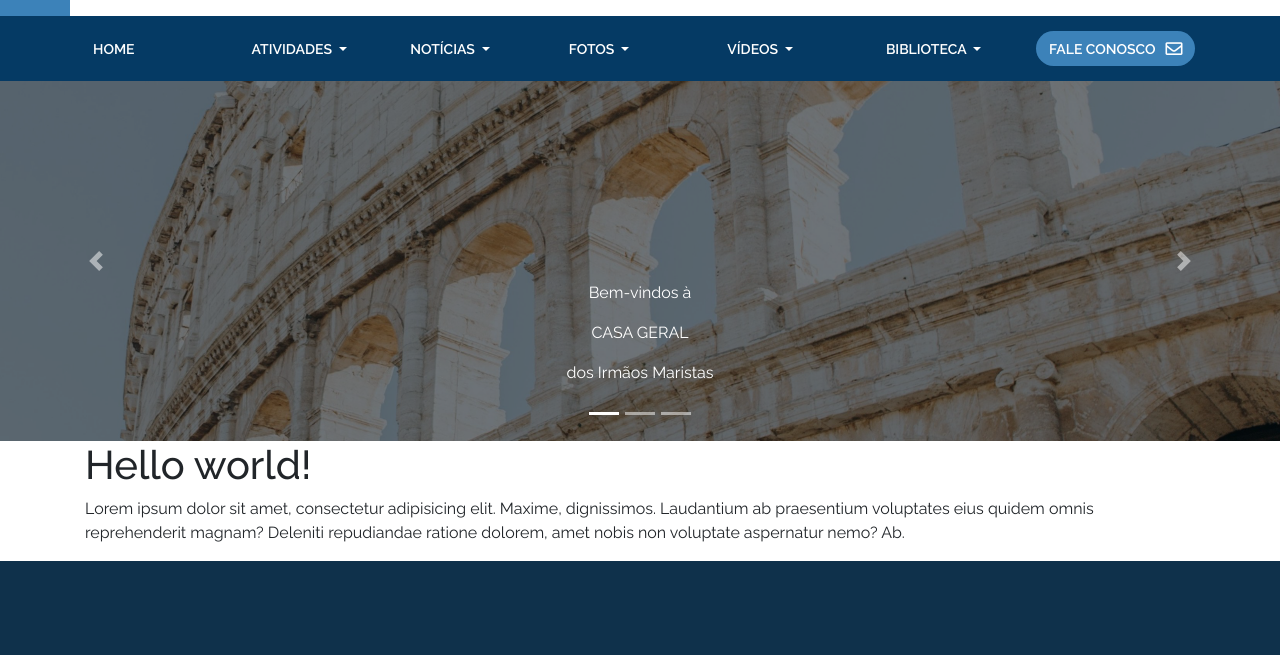
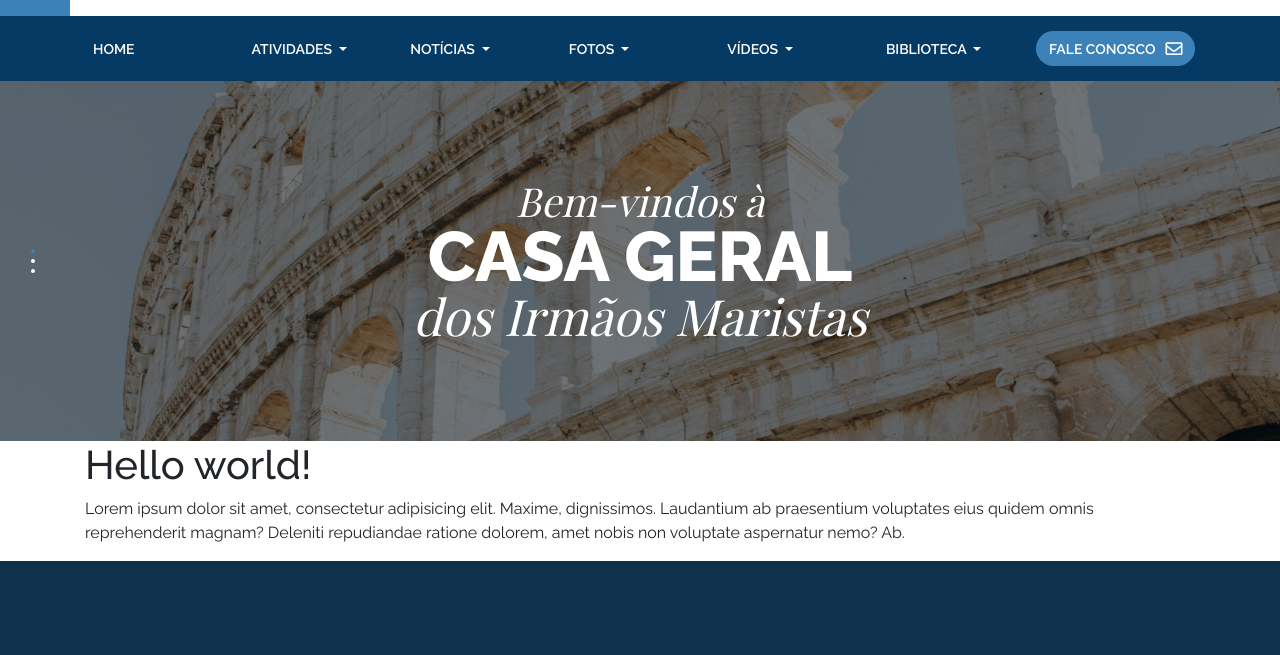
Before and after one commit to jpcmf/ui-marista, a website built with webpack: page main.html in a window 1280 px wide. Shown: the part 94-749 px from the top of the page. Built offline with nearby package versions, Linux system fonts and the light colour scheme.

Commit message:
Add carousel styles

```diff
--- a/main.html
+++ b/main.html
@@ -427,33 +427,43 @@
 
   <main>
     <section class="mc-bannerfull">
-      <div id="carouselExampleIndicators" class="carousel slide" data-ride="carousel">
+      <div id="homeCarouselIndicators" class="carousel slide" data-ride="carousel">
         <ol class="carousel-indicators">
-          <li data-target="#carouselExampleIndicators" data-slide-to="0" class="active"></li>
-          <li data-target="#carouselExampleIndicators" data-slide-to="1"></li>
-          <li data-target="#carouselExampleIndicators" data-slide-to="2"></li>
+          <li data-target="#homeCarouselIndicators" data-slide-to="0" class="active"></li>
+          <li data-target="#homeCarouselIndicators" data-slide-to="1"></li>
+          <li data-target="#homeCarouselIndicators" data-slide-to="2"></li>
         </ol>
         <div class="carousel-inner">
           <div class="carousel-item active">
             <img class="d-block w-100" src="/src/images/banner-home.png" alt="First slide">
-            <div class="carousel-caption d-none d-md-block">
-              <p>Bem-vindos à</p>
-              <p>CASA GERAL</p>
-              <p>dos Irmãos Maristas</p>
+            <div class="carousel-caption d-none d-md-block ">
+              <p class="mc-bannerfull__txt1">Bem-vindos à</p>
+              <p class="mc-bannerfull__txt2">CASA GERAL</p>
+              <p class="mc-bannerfull__txt3">dos Irmãos Maristas</p>
             </div>
           </div>
           <div class="carousel-item">
             <img class="d-block w-100" src="/src/images/banner-home.png" alt="Second slide">
+            <div class="carousel-caption d-none d-md-block ">
+              <p class="mc-bannerfull__txt1">Bem-vindos à</p>
+              <p class="mc-bannerfull__txt2">CASA GERAL</p>
+              <p class="mc-bannerfull__txt3">dos Irmãos Maristas</p>
+            </div>
           </div>
           <div class="carousel-item">
             <img class="d-block w-100" src="/src/images/banner-home.png" alt="Third slide">
+            <div class="carousel-caption d-none d-md-block ">
+              <p class="mc-bannerfull__txt1">Bem-vindos à</p>
+              <p class="mc-bannerfull__txt2">CASA GERAL</p>
+              <p class="mc-bannerfull__txt3">dos Irmãos Maristas</p>
+            </div>
           </div>
         </div>
-        <a class="carousel-control-prev" href="#carouselExampleIndicators" role="button" data-slide="prev">
+        <a class="carousel-control carousel-control-prev" href="#homeCarouselIndicators" role="button" data-slide="prev">
           <span class="carousel-control-prev-icon" aria-hidden="true"></span>
           <span class="sr-only">Previous</span>
         </a>
-        <a class="carousel-control-next" href="#carouselExampleIndicators" role="button" data-slide="next">
+        <a class="carousel-control carousel-control-next" href="#homeCarouselIndicators" role="button" data-slide="next">
           <span class="carousel-control-next-icon" aria-hidden="true"></span>
           <span class="sr-only">Next</span>
         </a>
--- a/src/sass/_colors.scss
+++ b/src/sass/_colors.scss
@@ -1,3 +1,7 @@
+//
+// colors
+// --------------------
+
 $main-bg-color   : #FFF;
 $header-bg-color : #000;
 
--- a/src/sass/_header.scss
+++ b/src/sass/_header.scss
@@ -1,3 +1,7 @@
+//
+// header
+// --------------------
+
 header {
   background-color: $c-white !important;
 
--- /dev/null
+++ b/src/sass/_slider.scss
@@ -0,0 +1,73 @@
+//
+// slider home
+// --------------------
+
+.mc-bannerfull {
+
+  .carousel {
+
+    &-indicators {
+      bottom: 0;
+      height: 20px;
+      left: 20px;
+      margin: auto;
+      position: absolute;
+      right: auto;
+      top:0;
+      width: auto;
+      // -webkit-transform: rotate(90deg);
+      // -moz-transform: rotate(90deg);
+      // -ms-transform: rotate(90deg);
+      // -o-transform: rotate(90deg);
+      transform: rotate(90deg);
+
+      li {
+        background-color: $c-white;
+        border-radius: 50%;
+        height: 4px;
+        opacity: 1;
+        width: 4px;
+
+        &.active {
+          background-color: $c-blue;
+        }
+      }
+    }
+
+    &-caption {
+      top: 50%;
+      transform: translateY(-50%);
+      bottom: initial;
+
+     p {
+       margin: 0;
+      }
+    }
+
+    &-control {
+      display: none;
+    }
+  }
+
+  &__txt1,
+  &__txt3 {
+    font-family: $font-playfair;
+    font-style: italic;
+  }
+
+  &__txt1 {
+    font-size: 40px;
+    line-height: 40px;
+  }
+
+  &__txt3 {
+    font-size: 50px;
+    line-height: 50px;
+  }
+
+  &__txt2 {
+    font-size: 70px;
+    line-height: 70px;
+    font-weight: 800;
+  }
+}
--- a/src/sass/main.scss
+++ b/src/sass/main.scss
@@ -1,6 +1,7 @@
 //
 // import stylesheets
 // --------------------
+
 @import "../../node_modules/bootstrap/dist/css/bootstrap.css";
 // @import "../../node_modules/bootstrap/dist/css/bootstrap-theme.css";
 @import "_colors";
@@ -10,6 +11,8 @@
 
 @import "_header";
 @import "_footer";
+@import "_slider";
+
 
 //
 // geral
```
